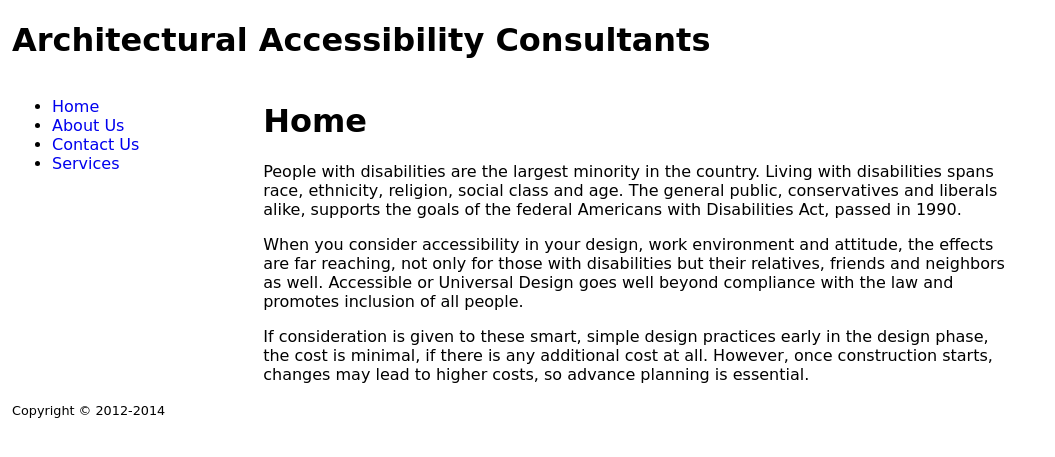
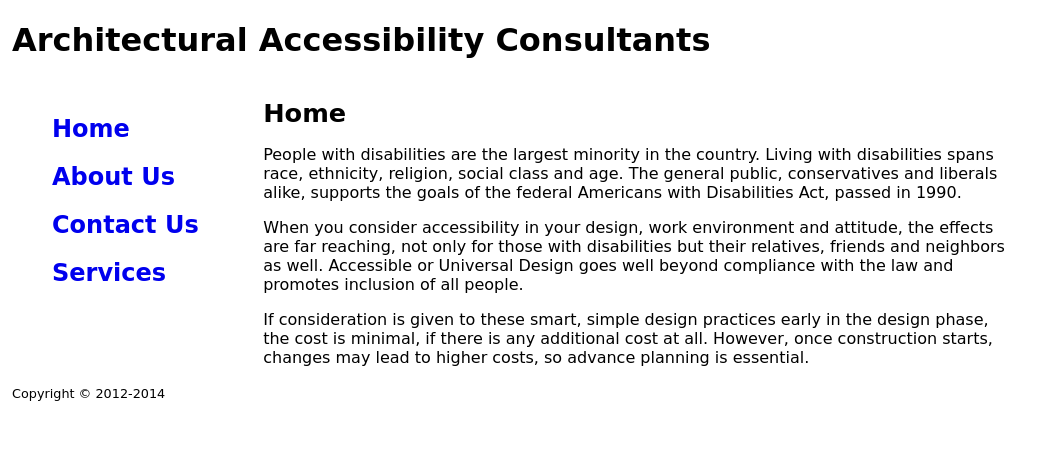
Before and after one commit to boochtek/arch, a Jekyll site: the page built from home.md, in a window 1280 px wide. Shown: the top 457 px of the page, without its empty margins (0-1055 px from the left). Built offline with Jekyll 4.4.1, drawn with Linux system fonts in a browser that asks for light colours.

Commit message:
Add custom CSS for the site.

```diff
--- a/_layouts/default.html
+++ b/_layouts/default.html
@@ -24,6 +24,8 @@
     <!-- Start with standard styles. -->
     <link rel="stylesheet" href="css/default.css" media="all">
 
+    <!-- Provide our own style for the page. -->
+    <link rel="stylesheet" href="css/custom.css" media="all">
   </head>
 
   <body>
--- /dev/null
+++ b/css/custom.css
@@ -0,0 +1,3 @@
+main h1 { font-size: 1.6em; 2px solid black; }
+
+.sidebar nav ul { list-style-type: none; line-height: 2; font-size: 1.5em; font-weight: bold; }
```
